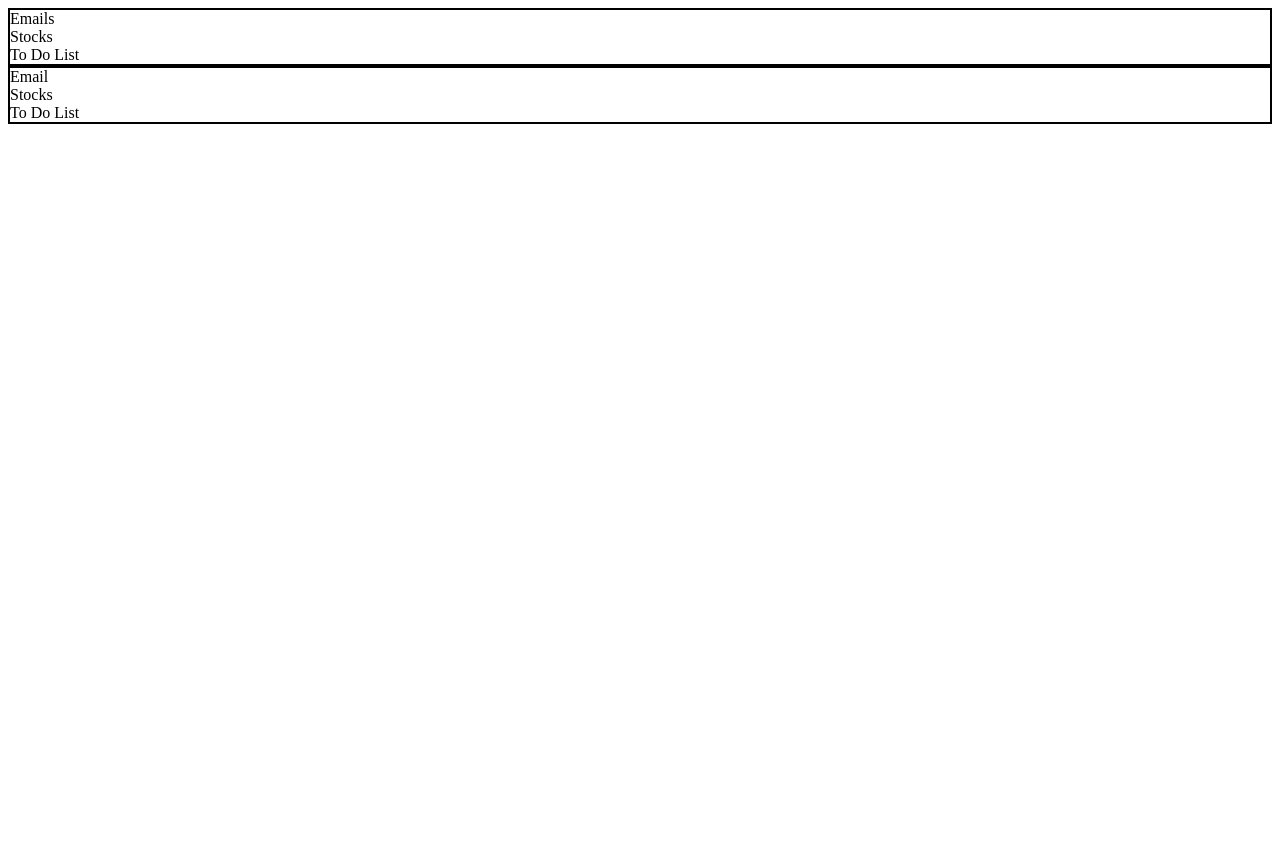
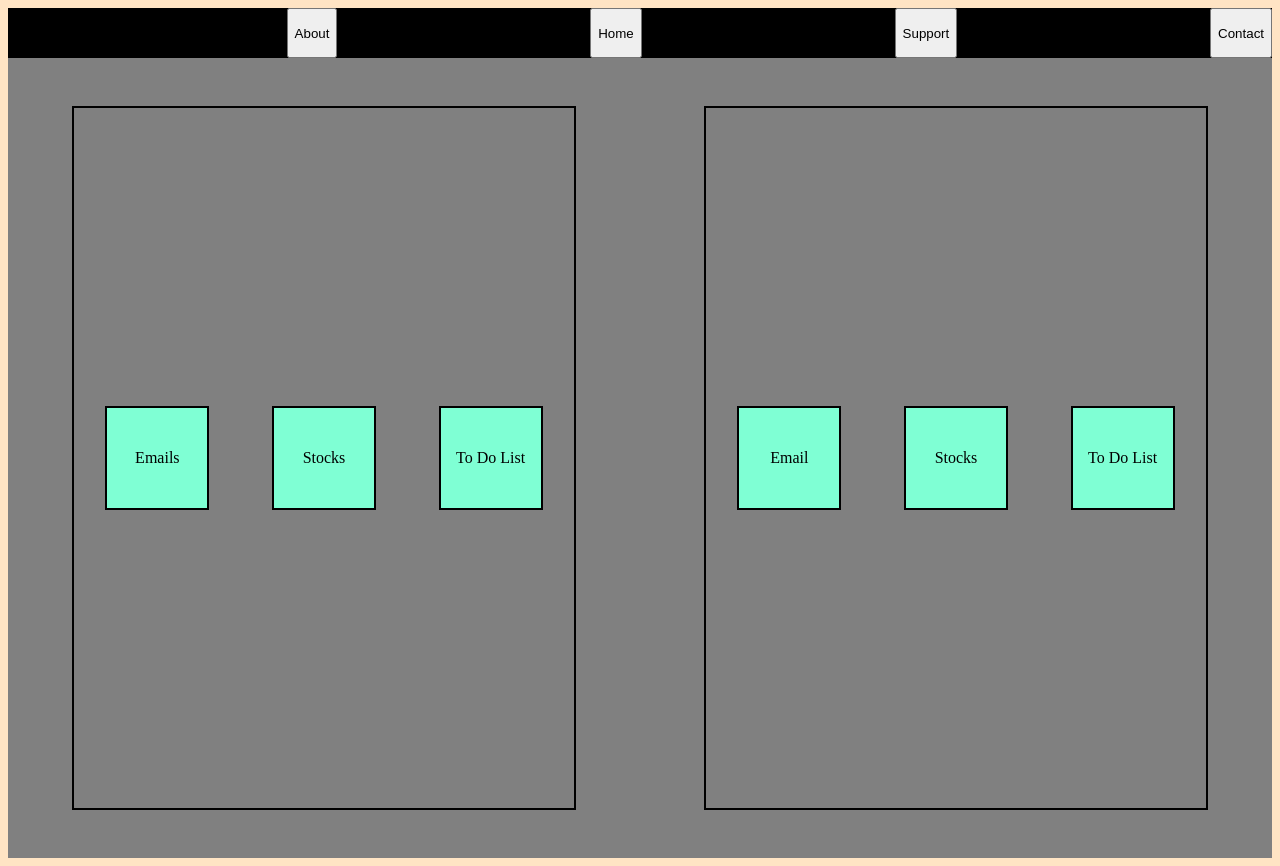
Before and after one commit to juroyye/CapstonePart2, a plain HTML site: page index.html in a window 1280 px wide. Before the commit the page ends 800 px from the top, so only its background shows below. Drawn offline with Linux system fonts and the light colour scheme.

```diff
--- a/index.html
+++ b/index.html
@@ -7,15 +7,28 @@
     <link rel="stylesheet" href="styles.css">
 </head>
 <body>
-    <div id="client1" class="bentoLayout">
-        <div>Emails</div>
-        <div>Stocks</div>
-        <div>To Do List</div>
+
+    <div id="nav">
+        <button>About</button>
+        <button>Home</button>
+        <button>Support</button>
+        <button>Contact</button>
     </div>
-    <div id="client2" class="bentoLayout">
-        <div>Email</div>
-        <div>Stocks</div>
-        <div>To Do List</div>
+
+    <div id="main">
+
+        <div id="client1" class="bentoLayout">
+            <div class="innerBoxes">Emails</div>
+            <div class="innerBoxes" class="stocks-spec">Stocks</div>
+            <div class="innerBoxes">To Do List</div>
+        </div>
+        <div id="client2" class="bentoLayout">
+            <div class="innerBoxes">Email</div>
+            <div class="innerBoxes" class="stocks-spec">Stocks</div>
+            <div class="innerBoxes">To Do List</div>
+        </div>
+
     </div>
+
 </body>
 </html>
--- /dev/null
+++ b/loginCss.css
@@ -0,0 +1,16 @@
+#login{
+    display: flex;
+    flex-direction: column;
+    justify-content: center;
+    align-items: center;
+    border-radius: 5px;
+    background-color: gray;
+}
+
+body{
+    height: 100vh;
+    display: flex;
+    justify-content: center;
+    align-items: center;
+    background-color: antiquewhite;
+}
--- a/styles.css
+++ b/styles.css
@@ -1,4 +1,42 @@
+
+body{
+    background-color: bisque;
+}
+
+#nav{
+    height: 50px;
+    background-color: black;
+    display: flex;
+    justify-content: end;
+    gap: 20%;
+}
+
+
+#main{
+    display: flex;
+    justify-content: center;
+    justify-content: space-around;
+    height: 100vh;
+    align-items: center;
+    background-color: gray;
+
+}
+
 .bentoLayout{
     border: 2px solid black;
+    height: 700px;
+    width: 500px;
+    display: flex;
+    justify-content: space-around;
+    align-items: center;
+}
 
+.innerBoxes{
+    border: 2px solid black;
+    height: 100px;
+    width: 100px;
+    display: flex;
+    justify-content: center;
+    align-items: center;
+    background-color: aquamarine;
 }
```
Also changed, not shown: login.html (added, +21 -0 lines).
